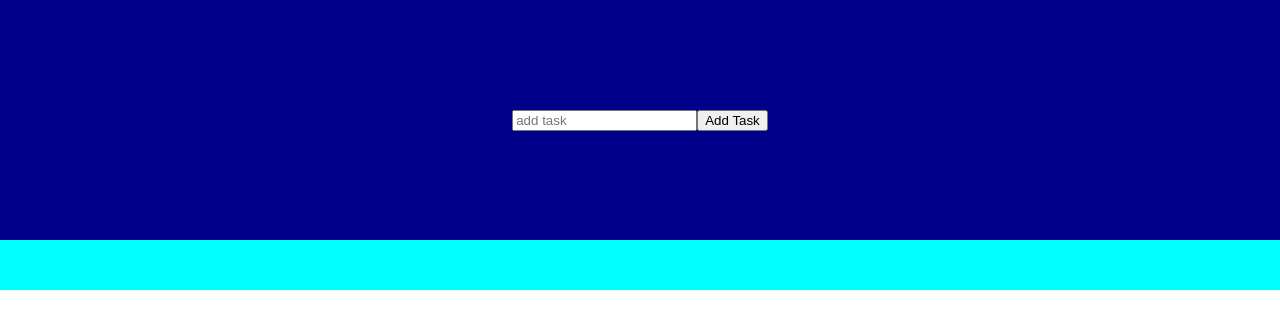
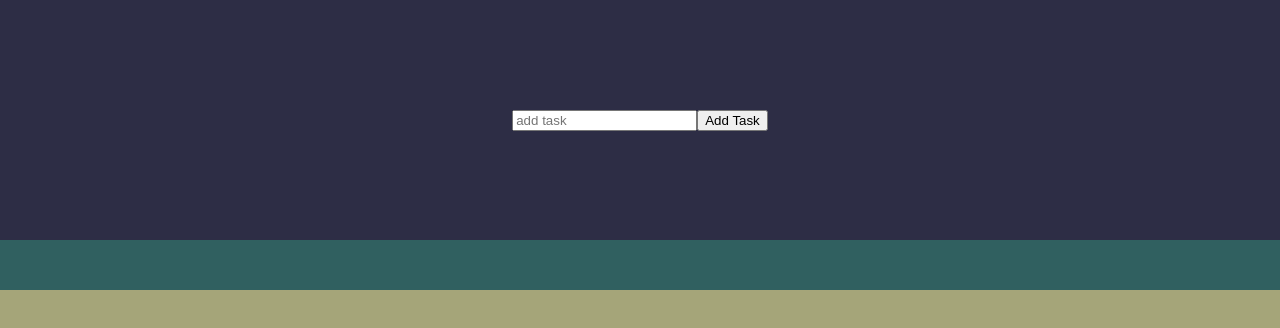
Before and after one commit to Oksana796/to-do-react, a React (Create React App) app: page / in a window 1280 px wide. Shown: the top 328 px of the page. Built offline with nearby package versions, Linux system fonts and the light colour scheme.

Commit message:
changed color

```diff
--- a/src/App.css
+++ b/src/App.css
@@ -1,6 +1,7 @@
 body {
   margin: 0;
   padding: 0;
+  background-color: rgb(165, 165, 121);
 }
 
 .App {
@@ -13,7 +14,7 @@ body {
 
 .addTaskDiv {
   height: 30vh;
-  background-color: darkblue;
+  background-color: rgb(45, 45, 69);
   width: 100%;
   display: flex;
   justify-content: center;
@@ -23,7 +24,7 @@ body {
 .listDiv {
   height: auto;
   width: 100%;
-  background-color: aqua;
+  background-color: rgb(48, 96, 96);
   display: flex;
   flex-direction: column;
   align-items: center;
```
